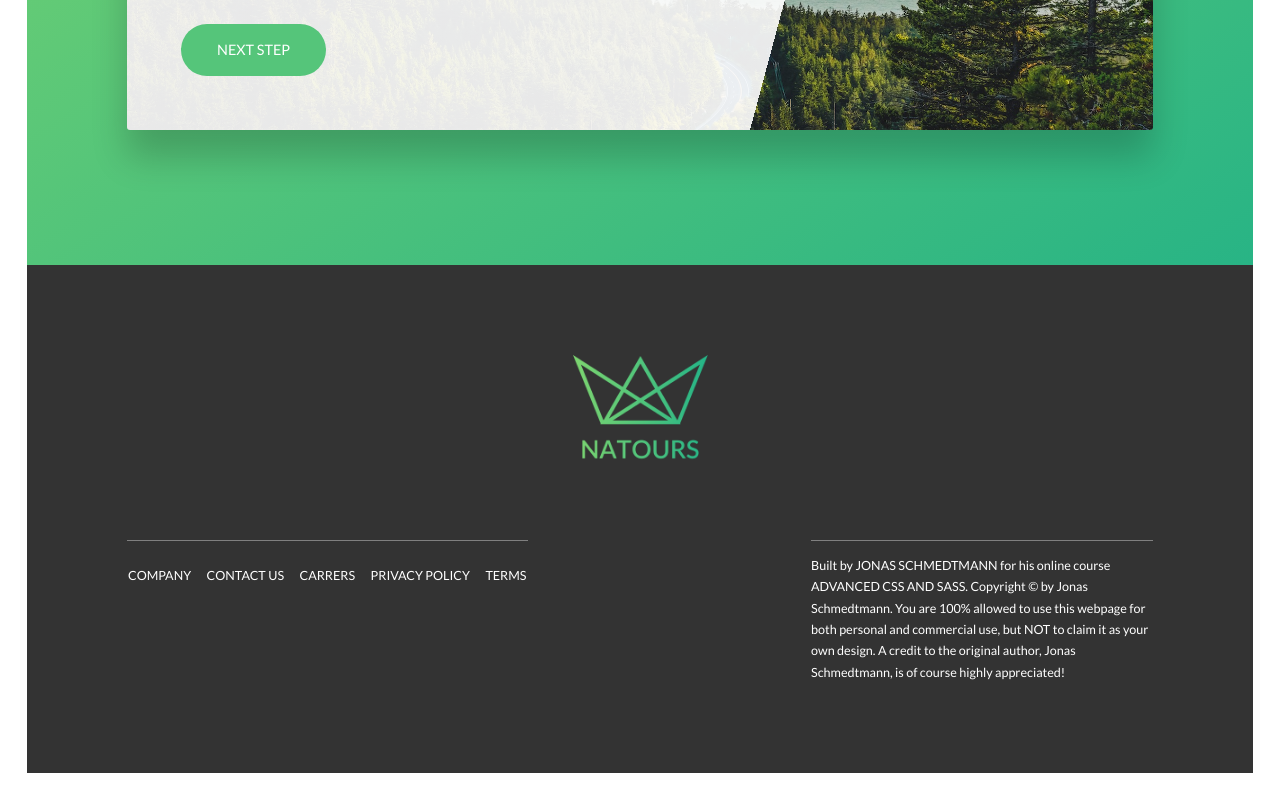
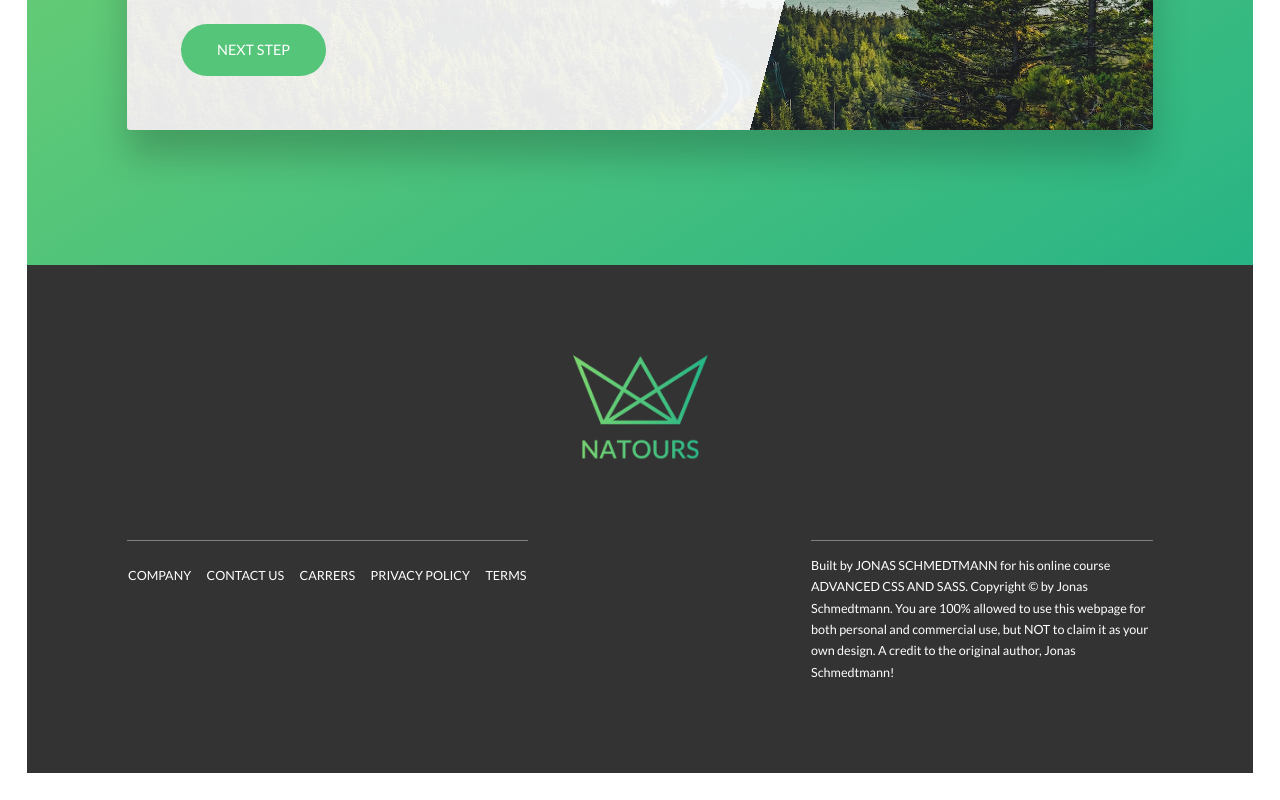
Before and after one commit to mhdkashif07/natours-web-sass, a React (Create React App) app: page / in a window 1280 px wide. Shown: the part 4525-5325 px from the top of the page. Built offline with nearby package versions, Linux system fonts and the light colour scheme.

Commit message:
Update Footer.js

```diff
--- a/src/components/Footer.js
+++ b/src/components/Footer.js
@@ -24,7 +24,7 @@ const Footer = () => {
 
                     <Grid item xs={12} sm={9} md={5} lg={4} xl={4}>
                     <div className="footer__copyright">
-                        <p>Built by JONAS SCHMEDTMANN for his online course ADVANCED CSS AND SASS. Copyright © by Jonas Schmedtmann. You are 100% allowed to use this webpage for both personal and commercial use, but NOT to claim it as your own design. A credit to the original author, Jonas Schmedtmann, is of course highly appreciated!</p>
+                        <p>Built by JONAS SCHMEDTMANN for his online course ADVANCED CSS AND SASS. Copyright © by Jonas Schmedtmann. You are 100% allowed to use this webpage for both personal and commercial use, but NOT to claim it as your own design. A credit to the original author, Jonas Schmedtmann!</p>
                 </div>
                     </Grid>
                 </Grid>
```
